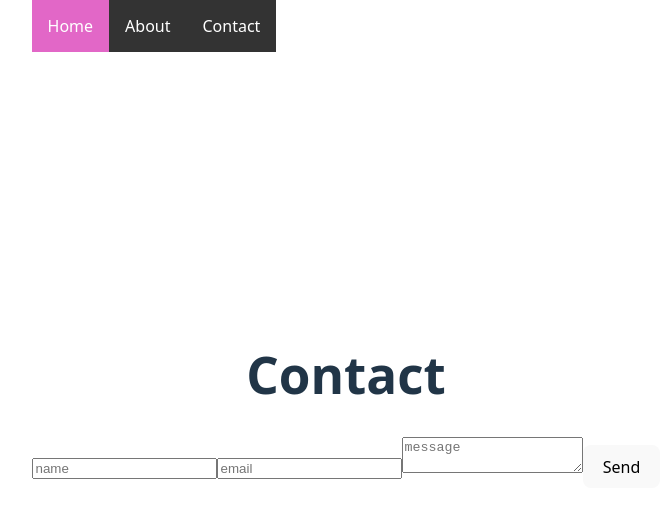
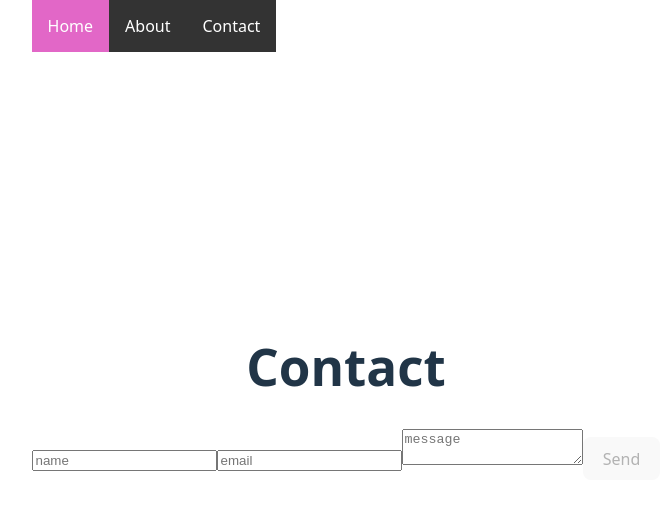
Before and after one commit to egoitzaulestia/ego-dev, a React (Vite) app: page / in a window 1280 px wide. Shown: the top 518 px of the page, without its empty margins (294-964 px from the left). Built offline with nearby package versions, Linux system fonts and the light colour scheme.

Commit message:
last changes

```diff
--- a/src/components/ContactForm/ContactForm.jsx
+++ b/src/components/ContactForm/ContactForm.jsx
@@ -1,6 +1,8 @@
 import { useState } from "react";
 
 const ContactForm = () => {
+  const [btnDisabled, setBtnDisabled] = useState(true);
+  const [message, setMessage] = useState("");
   const [data, setData] = useState({
     name: "",
     email: "",
@@ -18,6 +20,13 @@ const ContactForm = () => {
     console.log(event.target.name);
     console.log(event.target.value);
 
+    if (data.name.length + 1 < 3) {
+      setMessage("Name must be at least 3 characters");
+      setBtnDisabled(true);
+    } else {
+      setMessage(null);
+      setBtnDisabled(false);
+    }
     setData({
       ...data,
       [event.target.name]: event.target.value,
@@ -60,7 +69,10 @@ const ContactForm = () => {
         onChange={handleInputChange}
         name="message"
       />
-      <button type="submit">Send</button>
+      <button type="submit" disabled={btnDisabled}>
+        Send
+      </button>
+      <p>{message}</p>
     </form>
   );
 };
```
